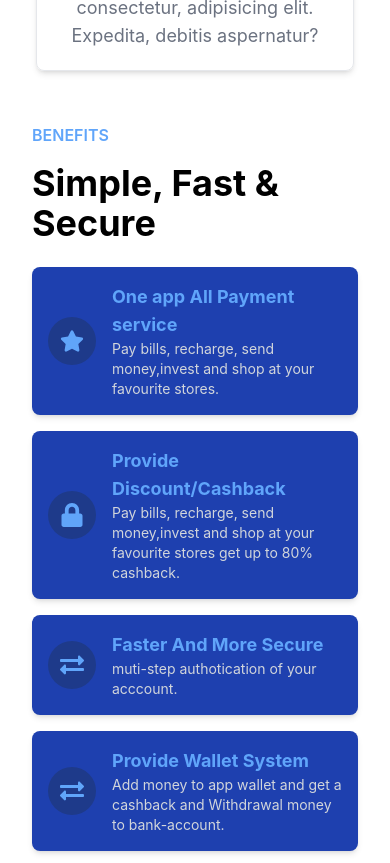
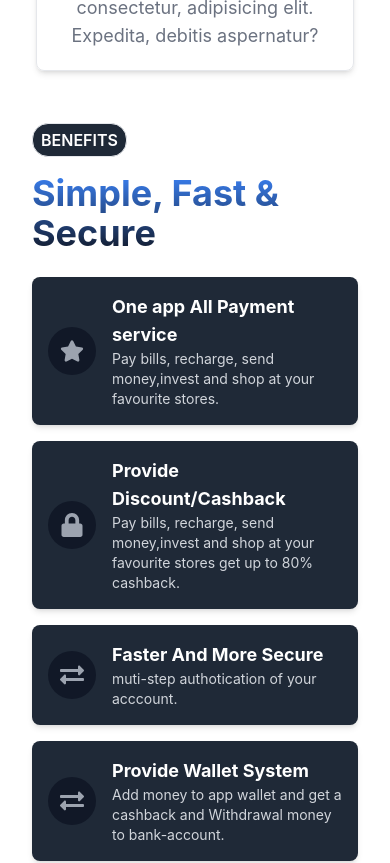
Before and after one commit to weblogiance/paymentInfo, a React (Create React App) app: page / in a window 390 px wide. Shown: the part 1920-2783 px from the top of the page. Built offline with nearby package versions, Linux system fonts and the light colour scheme.

Commit message:
change color of ui

```diff
--- a/src/components/HomePage/FillPe.jsx
+++ b/src/components/HomePage/FillPe.jsx
@@ -32,7 +32,7 @@ const FillPe = () => {
   return (
     <div className=''>
         <div className='w-11/12 mx-auto my-20'>
-            <h1 className=' max-sm:text-2xl max-sm:leading-10 text-5xl text-center tracking-wide font-bold bg-gradient-to-t to-blue-800 from-blue-500 w-fit mx-auto text-transparent bg-clip-text'>Accept Payments at Zero Cost with FillPe</h1>
+            <h1 className=' max-sm:text-2xl max-sm:leading-10 text-5xl text-center tracking-wide font-bold bg-gradient-to-b from-blue-500 to-gray-900 z-[2] w-fit mx-auto text-transparent bg-clip-text'>Accept Payments at Zero Cost with FillPe</h1>
             <div className='grid grid-cols-1 md:grid-cols-2  lg:grid-cols-2  gap-8 lg:mt-20 mt-10'>
                 {
                     about.map((item,index)=>(
@@ -57,8 +57,6 @@ const FillPe = () => {
                           </h1>
                           <p className="max-w-md text-justify text-sm sm:text-base">{item.description}</p>
                         </div>
-
-
                       </div>
                     ))
                 }
--- a/src/components/HomePage/Ourservices.jsx
+++ b/src/components/HomePage/Ourservices.jsx
@@ -129,21 +129,21 @@ const Ourservices = () => {
     <div className="min-h-screen bg-gray-50 p-4 md:p-12">
       <div className="w-11/12  mx-auto flex flex-col  gap-2">
         <div className="lg:px-12 mt-5">
-          <h2 className="text-3xl md:text-5xl font-bold text-gray-800 mb-4">
-            Integrated suite of payments products
+          <h2 className="text-3xl md:text-5xl font-bold bg-gradient-to-b py-2 capitalize  from-blue-500 to-gray-900 bg-clip-text text-transparent mb-4">
+            Integrated suite of Payments products
           </h2>
           <p className="text-gray-600 mb-6 lg:max-w-md w-full text-justify">
             Magnis id dictum vehicula laoreet scelerisque varius cubilia ornare,
             sociosqu massa semper habitasse nostra lobortis risus morbi platea.
           </p>
           <div className="flex lg:flex-row flex-col justify-between   ">
-            <button className="bg-blue-600 py-3 px-6 border text-white  w-fit h-fit my-auto rounded-lg shadow-md">
+            <button className="bg-gray-900 py-3 px-6 border text-white  w-fit h-fit my-auto rounded-lg shadow-md">
               Download Now
             </button>
             <div className="flex lg:gap-x-10 gap-x-4 max-sm:mt-10 max-sm:text-sm  transition-all duration-200 ease-linear">
-              <button className={`${status === "Bills" && " bg-gray-200 px-5 py-2 rounded-md text-blue-500 font-medium text-lg "} `} onClick={() => setStatus('Bills')}>Utility Bills</button>
-              <button className={`${status === "Booking" && " bg-gray-200 px-5 py-2 rounded-md text-blue-500 font-medium text-lg"} `} onClick={() => setStatus('Booking')}>Booking</button>
-              <button className={`${status === "Financial" && " bg-gray-200 px-5 py-2 rounded-md text-blue-500 font-medium text-lg"} `} onClick={() => setStatus('Financial')}>Financial & Tax</button>
+              <button className={`${status === "Bills" && " bg-gray-900 px-5 py-2 rounded-md text-white   " } border px-5 py-2 hover:text-white hover:bg-gray-900 `} onClick={() => setStatus('Bills')}>Utility Bills</button>
+              <button className={`${status === "Booking" && " bg-gray-900 px-5 py-2 rounded-md text-white  "}   border px-5 py-2 hover:text-white hover:bg-gray-900`} onClick={() => setStatus('Booking')}>Booking</button>
+              <button className={`${status === "Financial" && " bg-gray-900 px-5 py-2 rounded-md text-white  "}   border px-5 py-2 hover:text-white hover:bg-gray-900`} onClick={() => setStatus('Financial')}>Financial & Tax</button>
             </div>
           </div>
         </div>
--- a/src/page/HomePage.jsx
+++ b/src/page/HomePage.jsx
@@ -8,23 +8,22 @@ import { GiTrophyCup } from "react-icons/gi";
 import FillPe from '../components/HomePage/FillPe';
 import Ourservices from '../components/HomePage/Ourservices';
 
-import { FaStar, FaLock, FaExchangeAlt } from "react-icons/fa";
-
+import { FaStar, FaRegStar,FaLock, FaExchangeAlt } from "react-icons/fa";
 import payment from '../assets/Photos/Mobile payments.mp4'
 
 const benefits = [
-  { icon: <FaStar className="text-blue-400 text-2xl" />, title: "One app All Payment service", description: "Pay bills, recharge, send money,invest and shop at your favourite stores." },
-  { icon: <FaLock className="text-blue-400 text-2xl" />, title: "Provide Discount/Cashback", description: "Pay bills, recharge, send money,invest and shop at your favourite stores get up to 80% cashback." },
-  { icon: <FaExchangeAlt className="text-blue-400 text-2xl" />, title: "Faster And More Secure", description: "muti-step authotication of your acccount." },
-  { icon: <FaExchangeAlt className="text-blue-400 text-2xl" />, title: "Provide Wallet System", description: "Add money to app wallet and get a cashback and Withdrawal money to bank-account." },
-  { icon: <FaExchangeAlt className="text-blue-400 text-2xl" />, title: "Transfor Cashback to your Bank", description: "Choose from options like UPI, the PhonePe wallet or your Debit and Credit Card." },
+  { icon: <FaStar className="text-gray-400 text-2xl" />, title: "One app All Payment service", description: "Pay bills, recharge, send money,invest and shop at your favourite stores." },
+  { icon: <FaLock className="text-gray-400 text-2xl" />, title: "Provide Discount/Cashback", description: "Pay bills, recharge, send money,invest and shop at your favourite stores get up to 80% cashback." },
+  { icon: <FaExchangeAlt className="text-gray-400 text-2xl" />, title: "Faster And More Secure", description: "muti-step authotication of your acccount." },
+  { icon: <FaExchangeAlt className="text-gray-400 text-2xl" />, title: "Provide Wallet System", description: "Add money to app wallet and get a cashback and Withdrawal money to bank-account." },
+  { icon: <FaExchangeAlt className="text-gray-400 text-2xl" />, title: "Transfor Cashback to your Bank", description: "Choose from options like UPI, the PhonePe wallet or your Debit and Credit Card." },
 ];
 
 const BenefitCard = ({ icon, title, description }) => (
-  <div className="flex w-fit items-center gap-4 bg-blue-800 p-4 rounded-lg shadow-md">
-    <div className="p-3 bg-blue-900 rounded-full">{icon}</div>
+  <div className="flex w-fit items-center gap-4 bg-gray-800 p-4 rounded-lg shadow-md">
+    <div className="p-3 bg-gray-900 rounded-full">{icon}</div>
     <div>
-      <h3 className="text-lg font-bold text-blue-400">{title}</h3>
+      <h3 className="text-lg font-bold text-white">{title}</h3>
       <p className="text-gray-300 text-sm">{description}</p>
     </div>
   </div>
@@ -59,6 +58,33 @@ const overservie = [
         points:[]
     },
 ]
+
+const advantages = [
+    {
+      title: 'No management fees',
+      description: 'Connect our AI to your exchange account and invest crypto automatically. Toka app works while you just live.'
+    },
+    {
+      title: 'Personal support',
+      description: 'Connect our AI to your exchange account and invest crypto automatically. Toka app works while you just live.'
+    },
+    {
+      title: 'Saving your time',
+      description: 'Connect our AI to your exchange account and invest crypto automatically. Toka app works while you just live.'
+    },
+    {
+      title: 'Withdraw anytime',
+      description: 'Connect our AI to your exchange account and invest crypto automatically. Toka app works while you just live.'
+    },
+    {
+      title: 'Secure & insured',
+      description: 'Connect our AI to your exchange account and invest crypto automatically. Toka app works while you just live.'
+    },
+    {
+      title: 'Easy to use',
+      description: 'Connect our AI to your exchange account and invest crypto automatically. Toka app works while you just live.'
+    }
+  ];
 
 const HomePage = () => {
     const handleAppStoreClick = () => {
@@ -121,8 +147,8 @@ const HomePage = () => {
         <div>
         <div className="  p-8 md:p-16 flex flex-col md:flex-row items-center gap-12">
       <div className="w-full md:w-1/2">
-        <h3 className="text-blue-400 uppercase font-semibold">Benefits</h3>
-        <h2 className="text-4xl font-bold my-4">Simple, Fast & Secure</h2>
+        <h3 className=" uppercase font-semibold py-1 border w-fit px-2 rounded-2xl bg-gray-800 text-white">Benefits</h3>
+        <h2 className="text-4xl font-bold my-4 w-fit bg-gradient-to-b from-blue-500 to-gray-900 bg-clip-text text-transparent">Simple, Fast & Secure</h2>
         <p className="text-gray-400 mb-6"> </p>
         <div className="flex flex-col gap-4">
           {benefits.map((benefit, index) => (
@@ -139,6 +165,31 @@ const HomePage = () => {
         </div>
         <FillPe/>
         <Ourservices/>
+        <div className=" text-white my-5 flex items-center justify-center p-6">
+      <div className="max-w-5xl w-full">
+        <h1 className="text-3xl  md:text-5xl font-bold bg-gradient-to-b capitalize  from-blue-500 to-gray-900 py-2 text-center bg-clip-text text-transparent mb-4">
+          Main Advantages
+        </h1>
+        <p className="text-center text-lg text-gray-400 mb-12">
+          Connect our FillPay Let's start to fill a bills and recharge and get up to 50% cashback Rewards
+        </p>
+
+        <div className="grid grid-cols-1 sm:grid-cols-2 lg:grid-cols-3 gap-6">
+          {advantages.map((advantage, index) => (
+            <div
+              key={index}
+              className="bg-gray-800 rounded-2xl p-6 shadow-lg text-center flex flex-col items-center"
+            >
+              <div className="text-blue-400  text-3xl mb-4">
+                <FaRegStar className='fill-blue-500'/>
+              </div>
+              <h2 className="text-xl font-semibold mb-2">{advantage.title}</h2>
+              <p className="text-gray-400 text-sm">{advantage.description}</p>
+            </div>
+          ))}
+        </div>
+      </div>
+        </div>
     </div>
   )
 }
```
